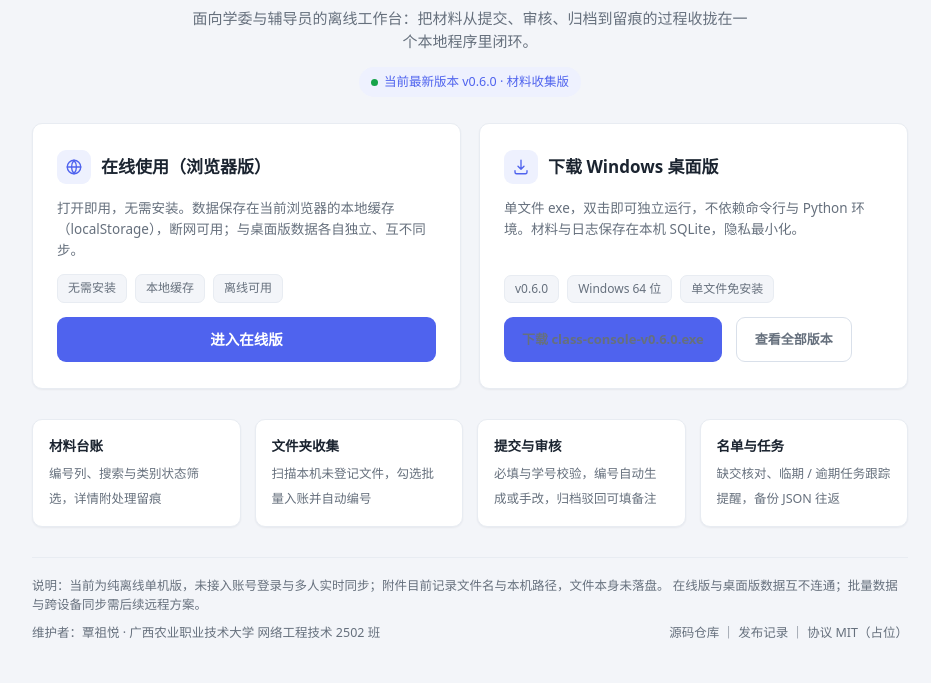
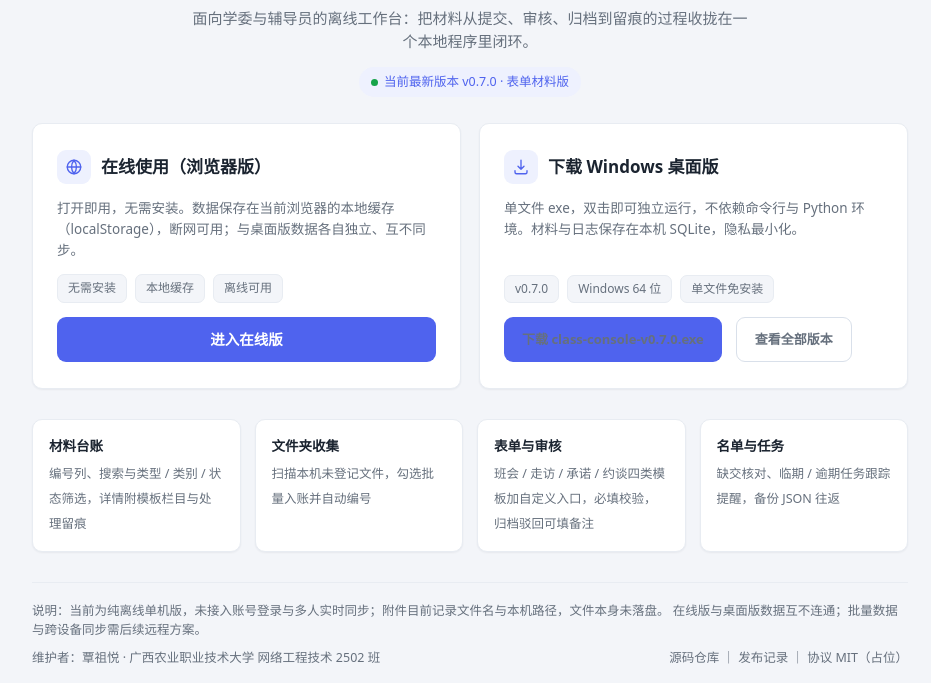
Before and after one commit to MedianiGray/class-console, a plain HTML site: page index.html in a window 1280 px wide. Shown: the part 117-800 px from the top of the page, without its empty margins (170-1101 px from the left). Drawn offline with Linux system fonts and the light colour scheme.

Commit message:
v0.7.0 表单材料版：四类模板表单、多附件、类型筛选与版本记录

```diff
--- a/index.html
+++ b/index.html
@@ -92,7 +92,7 @@
     </div>
     <h1>班级材料操作台</h1>
     <p>面向学委与辅导员的离线工作台：把材料从提交、审核、归档到留痕的过程收拢在一个本地程序里闭环。</p>
-    <div class="ver"><span class="dot"></span>当前最新版本 v0.6.0 · 材料收集版</div>
+    <div class="ver"><span class="dot"></span>当前最新版本 v0.7.0 · 表单材料版</div>
   </header>
 
   <main class="wrap">
@@ -123,11 +123,11 @@
           下载 Windows 桌面版
         </h2>
         <p>单文件 exe，双击即可独立运行，不依赖命令行与 Python 环境。材料与日志保存在本机 SQLite，隐私最小化。</p>
-        <div class="meta"><span>v0.6.0</span><span>Windows 64 位</span><span>单文件免安装</span></div>
+        <div class="meta"><span>v0.7.0</span><span>Windows 64 位</span><span>单文件免安装</span></div>
         <div class="links">
           <a class="btn btn-primary"
-             href="https://github.com/MedianiGray/class-console/releases/download/v0.6.0/class-console-v0.6.0.exe">
-            下载 class-console-v0.6.0.exe
+             href="https://github.com/MedianiGray/class-console/releases/download/v0.7.0/class-console-v0.7.0.exe">
+            下载 class-console-v0.7.0.exe
           </a>
           <a class="btn btn-ghost"
              href="https://github.com/MedianiGray/class-console/releases">查看全部版本</a>
@@ -136,9 +136,9 @@
     </section>
 
     <section class="features">
-      <div class="feat"><b>材料台账</b><span>编号列、搜索与类别状态筛选，详情附处理留痕</span></div>
+      <div class="feat"><b>材料台账</b><span>编号列、搜索与类型 / 类别 / 状态筛选，详情附模板栏目与处理留痕</span></div>
       <div class="feat"><b>文件夹收集</b><span>扫描本机未登记文件，勾选批量入账并自动编号</span></div>
-      <div class="feat"><b>提交与审核</b><span>必填与学号校验，编号自动生成或手改，归档驳回可填备注</span></div>
+      <div class="feat"><b>表单与审核</b><span>班会 / 走访 / 承诺 / 约谈四类模板加自定义入口，必填校验，归档驳回可填备注</span></div>
       <div class="feat"><b>名单与任务</b><span>缺交核对、临期 / 逾期任务跟踪提醒，备份 JSON 往返</span></div>
     </section>
 
```
